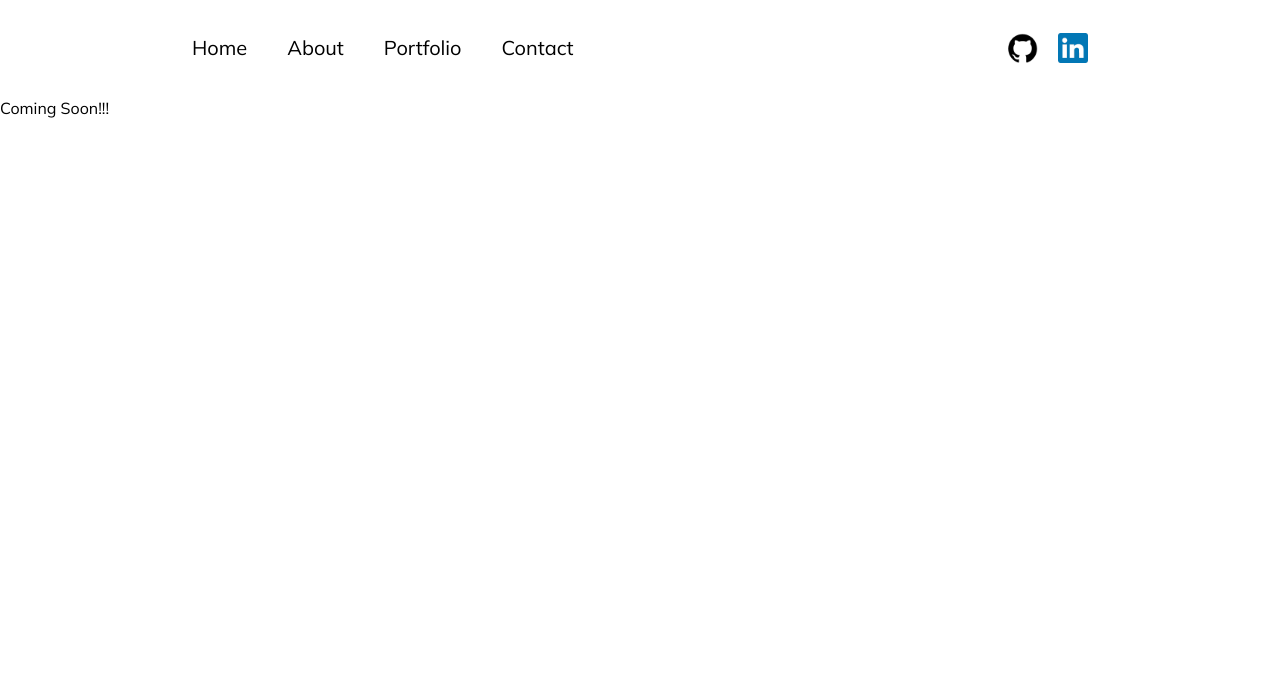
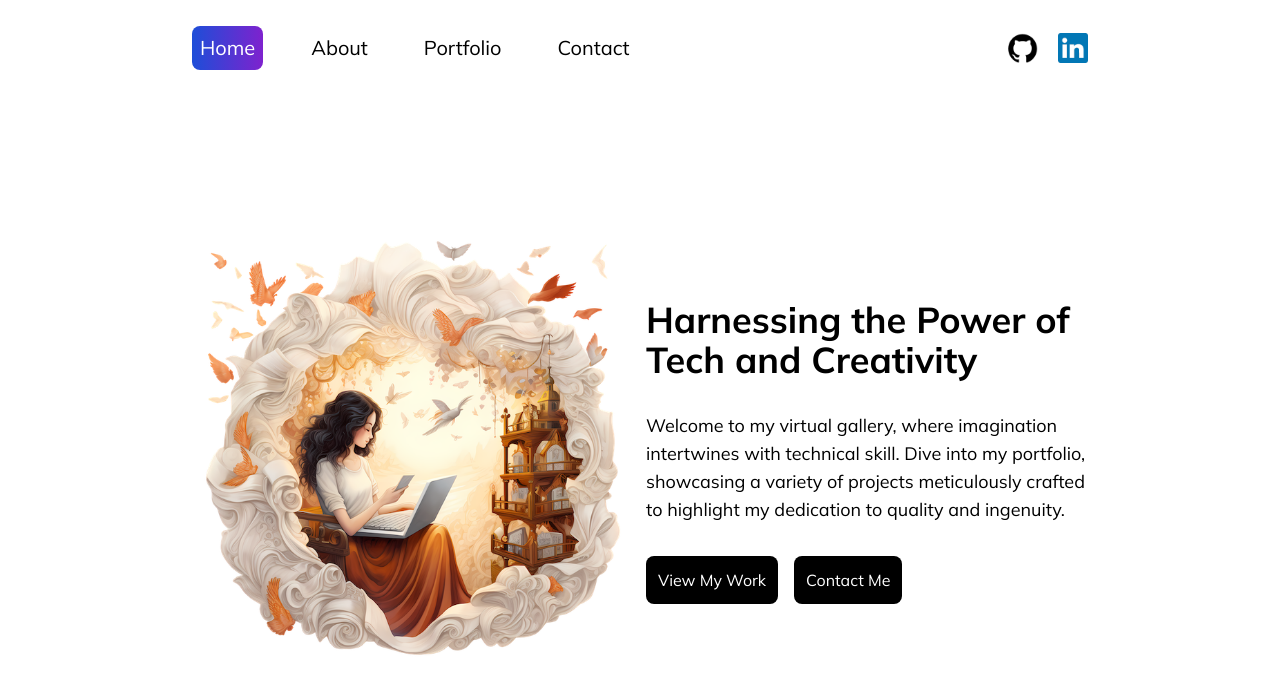
Before and after one commit to perfectblue0/updated-portfolio, a Next.js app: page / in a window 1280 px wide. Shown: the top 694 px of the page. Built offline with nearby package versions, Linux system fonts and the light colour scheme.

Commit message:
removed unused image, added image for home page, add home page elements and styled them, created NavLink.jsx component and added style so link is highlighted if user is on that route, implemented component in NavBar component, fixed bug in NavBar component and now Contact link can be accessed

```diff
--- a/src/app/page.jsx
+++ b/src/app/page.jsx
@@ -1,5 +1,48 @@
-const Homepage = () => {
-  return <div>Coming Soon!!!</div>;
-};
+"use client";
 
-export default Homepage;
+import Image from "next/image";
+import Link from "next/link";
+
+export default function HomePage() {
+  return (
+    <div className="h-full flex flex-col px-4 sm:px-8 md:px-12 lg:px-20 lg:flex-row xl:px-48">
+      {/* image */}
+      <div className="h-1/2 relative mb-2 mr-3 lg:h-full lg:w-1/2">
+        <Image
+          src="/womanLaptopBirds.png"
+          alt="woman looking at phone and holding laptop surrounded by clouds and birds"
+          fill
+          sizes="(max-width: 768px) 100vw, (max-width: 1200px) 50vw, 33vw"
+          className="object-contain"
+        />
+      </div>
+      {/* text container */}
+      <div className="h-1/2 flex flex-col gap-8 items-center justify-center lg:h-full lg:w-1/2 ">
+        {/* title */}
+        <h3 className="text-3xl md:text-4xl mt-6 font-bold">
+          Harnessing the Power of Tech and Creativity
+        </h3>
+        {/* description */}
+        <p className="md:text-lg">
+          Welcome to my virtual gallery, where imagination intertwines with
+          technical skill. Dive into my portfolio, showcasing a variety of
+          projects meticulously crafted to highlight my dedication to quality
+          and ingenuity.
+        </p>
+        {/* buttons */}
+        <div className="w-full flex pb-4 gap-4">
+          <Link href="/portfolio">
+            <button className="p-3 rounded-lg bg-black text-white hover:bg-gradient-to-r from-purple-700 to-rose-700">
+              View My Work
+            </button>
+          </Link>
+          <Link href="/contact">
+            <button className="p-3 rounded-lg bg-black text-white hover:bg-gradient-to-r from-purple-700 to-rose-700">
+              Contact Me
+            </button>
+          </Link>
+        </div>
+      </div>
+    </div>
+  );
+}
--- a/src/components/NavBar.jsx
+++ b/src/components/NavBar.jsx
@@ -2,6 +2,7 @@
 import Link from "next/link";
 import Image from "next/image";
 import { useState } from "react";
+import NavLink from "./NavLink";
 
 const linksArray = [
   { url: "/", title: "Home" },
@@ -16,17 +17,15 @@ export default function NavBar() {
   return (
     <div className="h-full flex items-center justify-end px-4 sm:px-8 md:px-12 lgpx-20 xl:px-48 text-xl">
       {/* links */}
-      <div className="hidden gap-10 w-1/2 md:flex">
+      <div className="hidden gap-10 w-3/4 md:flex">
         {linksArray.map((link) => (
-          <Link href={link.url} key={link.title}>
-            {link.title}
-          </Link>
+          <NavLink link={link} key={link.title} />
         ))}
       </div>
       {/* logo */}
       {/* <div className="">coming soon</div> */}
       {/* my social media */}
-      <div className="hidden w-1/2 gap-5 md:flex justify-end ">
+      <div className="hidden w-1/4 gap-5 justify-end md:flex">
         <Link href="https://github.com/perfectblue0">
           <Image
             src="/github.png"
@@ -45,7 +44,7 @@ export default function NavBar() {
         </Link>
       </div>
       {/* responsive menu */}
-      <div className="md:hidden items-end">
+      <div className="items-end md:hidden ">
         {/* stacked menu button */}
         <button
           className="w-10 h-8 flex flex-col justify-between z-50 relative"
@@ -58,7 +57,7 @@ export default function NavBar() {
         {/* list */}
 
         {open && (
-          <div className="w-screen h-screen top-0 left-0  absolute bg-black text-white flex flex-col items-center justify-center gap-10 text-3xl z-40">
+          <div className="w-screen h-screen top-0 left-0 absolute bg-black text-white flex flex-col items-center justify-center gap-10 text-3xl z-40">
             {linksArray.map((link) => (
               <Link href={link.url} key={link.title}>
                 {link.title}
--- /dev/null
+++ b/src/components/NavLink.jsx
@@ -0,0 +1,20 @@
+"use client";
+
+import Link from "next/link";
+import { usePathname } from "next/navigation";
+
+export default function NavLink({ link }) {
+  const pathName = usePathname();
+
+  return (
+    <Link
+      className={`p-2 rounded-lg ${
+        pathName === link.url &&
+        "bg-gradient-to-r from-blue-700 to-purple-700 text-white"
+      }`}
+      href={link.url}
+    >
+      {link.title}
+    </Link>
+  );
+}
```
Also changed, not shown: public/hero.png (deleted), public/womanLaptopBirds.png (added).
